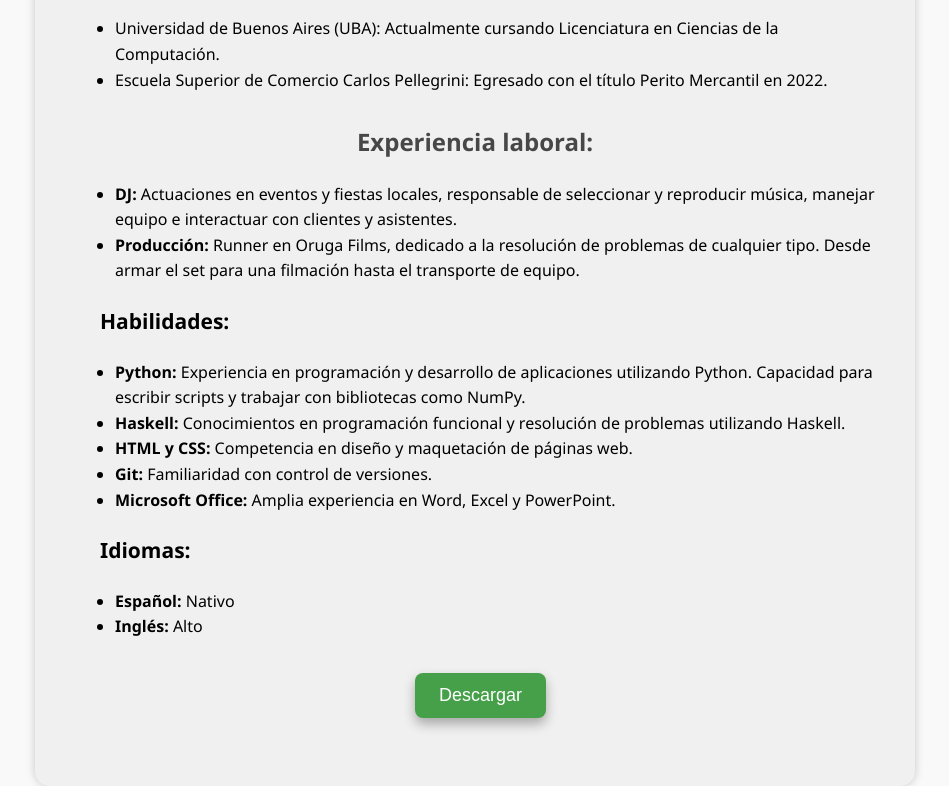
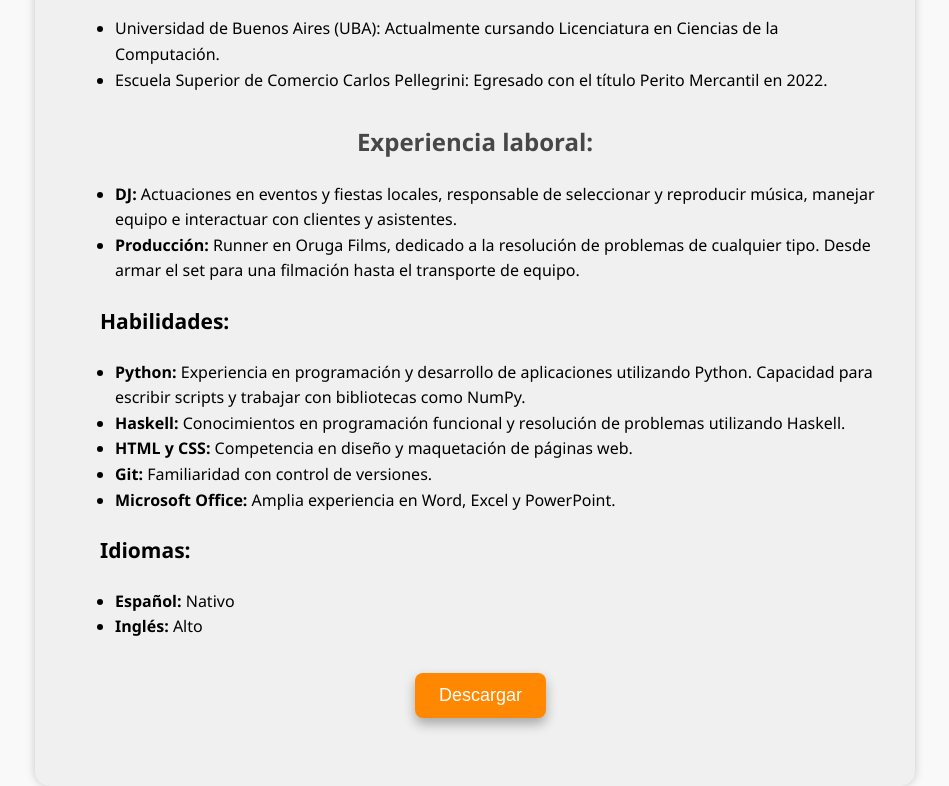
Before and after one commit to wald16/wald16.github.io, a plain HTML site: page index.html in a window 1280 px wide. In both pictures the pointer is over the button "Descargar". Shown: the part 413-1199 px from the top of the page, without its empty margins (165-1114 px from the left). Drawn offline with Linux system fonts and the light colour scheme.

Commit message:
change button color

```diff
--- a/style.css
+++ b/style.css
@@ -90,7 +90,7 @@ h3 {
 }
 
 .button:hover {
-    background-color: #45a049;
+    background-color: #ff8800;
     transform: translateY(-2px);
     box-shadow: 0 6px 12px rgba(0, 0, 0, 0.3);
 }
```
